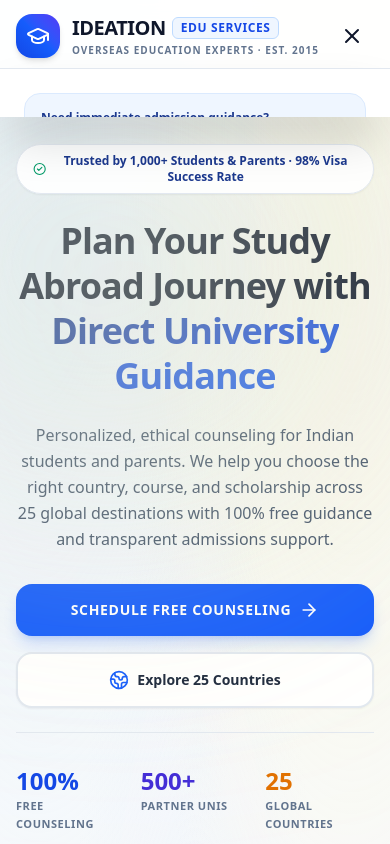
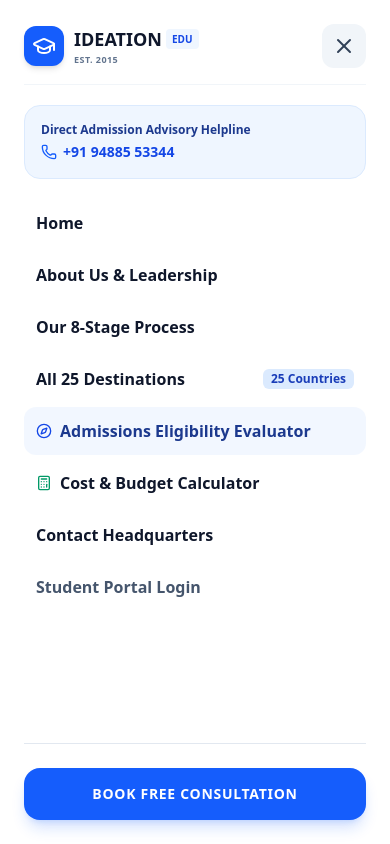
Before and after one commit to varghesegt/ideation, a Next.js app: page / in a window 390 px wide. Both pictures are taken after a click on the button 352 px from the left and 36 px from the top of the page. Shown: the top 844 px of the page. Built offline with nearby package versions, Linux system fonts and the light colour scheme.

Commit message:
fix(mobile): full-screen mobile menu drawer with zero stacking clashes

```diff
--- a/src/components/layout/navbar.tsx
+++ b/src/components/layout/navbar.tsx
@@ -32,7 +32,8 @@ export function Navbar() {
   }, [pathname]);
 
   return (
-    <header className="fixed top-0 left-0 right-0 z-50 bg-white/95 backdrop-blur-md border-b border-slate-200/90 shadow-xs transition-all">
+    <>
+      <header className="fixed top-0 left-0 right-0 z-40 bg-white/95 backdrop-blur-md border-b border-slate-200/90 shadow-xs transition-all">
         {/* Top Advisory Notice Bar */}
         <div className="bg-slate-50 border-b border-slate-200/70 text-slate-600 text-xs py-1.5 px-4 hidden lg:block">
           <Container size="large">
@@ -291,51 +292,91 @@ export function Navbar() {
 
             {/* Mobile Menu Toggle Button */}
             <button
-            onClick={() => setMobileMenuOpen(!mobileMenuOpen)}
-            className="md:hidden p-2.5 rounded-xl text-slate-900 hover:bg-slate-100 transition-colors"
-            aria-label="Toggle Navigation Menu"
+              onClick={() => setMobileMenuOpen(true)}
+              className="md:hidden p-2.5 rounded-xl text-slate-900 hover:bg-slate-100 transition-colors cursor-pointer"
+              aria-label="Open Navigation Menu"
             >
-            {mobileMenuOpen ? <X className="w-6 h-6" /> : <Menu className="w-6 h-6" />}
+              <Menu className="w-6 h-6" />
             </button>
           </div>
         </Container>
+      </header>
 
-      {/* Mobile Drawer */}
+      {/* Full-Screen Mobile Drawer - Impervious to Z-Index or Stacking Context Clashes */}
       {mobileMenuOpen && (
-        <div className="md:hidden fixed inset-x-0 top-[68px] bottom-0 bg-white z-50 overflow-y-auto p-6 space-y-4 shadow-2xl animate-fade-in text-slate-900 border-t border-slate-200">
-          <div className="p-4 rounded-2xl bg-blue-50 border border-blue-100 space-y-1 mb-2">
-            <p className="text-xs font-extrabold text-blue-900">
-              Need immediate admission guidance?
+        <div className="md:hidden fixed inset-0 z-[100] bg-white overflow-y-auto p-6 flex flex-col justify-between animate-fade-in text-slate-900">
+          <div className="space-y-5">
+            {/* Mobile Header Bar */}
+            <div className="flex items-center justify-between pb-4 border-b border-slate-100">
+              <Link
+                href="/"
+                className="flex items-center gap-2.5"
+                onClick={() => setMobileMenuOpen(false)}
+              >
+                <div className="w-10 h-10 rounded-xl bg-blue-600 flex items-center justify-center text-white shadow-md">
+                  <GraduationCap className="w-6 h-6 text-white" />
+                </div>
+                <div>
+                  <div className="flex items-center gap-1">
+                    <span className="font-black text-lg text-slate-900">IDEATION</span>
+                    <span className="text-blue-700 text-[10px] font-black uppercase px-1.5 py-0.5 rounded bg-blue-50">
+                      Edu
+                    </span>
+                  </div>
+                  <p className="text-[9px] uppercase tracking-wider font-bold text-slate-500">
+                    Est. 2015
+                  </p>
+                </div>
+              </Link>
+              <button
+                onClick={() => setMobileMenuOpen(false)}
+                className="p-2.5 rounded-xl bg-slate-100 hover:bg-slate-200 text-slate-700 transition-colors cursor-pointer"
+                aria-label="Close Menu"
+              >
+                <X className="w-6 h-6" />
+              </button>
+            </div>
+
+            {/* Direct Helpline Banner */}
+            <div className="p-4 rounded-2xl bg-blue-50 border border-blue-100 space-y-1">
+              <p className="text-xs font-black text-blue-900">
+                Direct Admission Advisory Helpline
               </p>
               <a
                 href="tel:+919488553344"
                 className="text-sm font-black text-blue-700 flex items-center gap-1.5"
               >
-              <Phone className="w-4 h-4" /> +91 94885 53344
+                <Phone className="w-4 h-4 text-blue-600" /> +91 94885 53344
               </a>
             </div>
 
+            {/* Navigation Links */}
+            <nav className="space-y-1">
               <Link
                 href="/"
-            className="block p-3.5 text-base font-bold text-slate-900 rounded-xl hover:bg-slate-50"
+                onClick={() => setMobileMenuOpen(false)}
+                className="block p-3 text-base font-bold text-slate-900 rounded-xl hover:bg-slate-50"
               >
                 Home
               </Link>
               <Link
                 href="/about"
-            className="block p-3.5 text-base font-bold text-slate-900 rounded-xl hover:bg-slate-50"
+                onClick={() => setMobileMenuOpen(false)}
+                className="block p-3 text-base font-bold text-slate-900 rounded-xl hover:bg-slate-50"
               >
                 About Us & Leadership
               </Link>
               <Link
                 href="/services"
-            className="block p-3.5 text-base font-bold text-slate-900 rounded-xl hover:bg-slate-50"
+                onClick={() => setMobileMenuOpen(false)}
+                className="block p-3 text-base font-bold text-slate-900 rounded-xl hover:bg-slate-50"
               >
                 Our 8-Stage Process
               </Link>
               <Link
                 href="/destinations"
-            className="block p-3.5 text-base font-bold text-slate-900 rounded-xl hover:bg-slate-50 flex items-center justify-between"
+                onClick={() => setMobileMenuOpen(false)}
+                className="block p-3 text-base font-bold text-slate-900 rounded-xl hover:bg-slate-50 flex items-center justify-between"
               >
                 <span>All 25 Destinations</span>
                 <span className="px-2 py-0.5 text-xs font-black rounded-md bg-blue-100 text-blue-800">
@@ -344,39 +385,51 @@ export function Navbar() {
               </Link>
               <Link
                 href="/tools/profile-evaluator"
-            className="block p-3.5 text-base font-bold text-slate-900 bg-slate-50 rounded-xl flex items-center gap-2"
+                onClick={() => setMobileMenuOpen(false)}
+                className="block p-3 text-base font-bold text-blue-900 bg-blue-50/80 rounded-xl flex items-center gap-2"
               >
-            <Compass className="w-4 h-4 text-blue-600" />
+                <Compass className="w-4 h-4 text-blue-700" />
                 <span>Admissions Eligibility Evaluator</span>
               </Link>
               <Link
                 href="/tools/cost-calculator"
-            className="block p-3.5 text-base font-bold text-slate-900 rounded-xl hover:bg-slate-50"
+                onClick={() => setMobileMenuOpen(false)}
+                className="block p-3 text-base font-bold text-slate-900 rounded-xl hover:bg-slate-50 flex items-center gap-2"
               >
-            Cost & Budget Calculator
+                <Calculator className="w-4 h-4 text-emerald-600" />
+                <span>Cost & Budget Calculator</span>
               </Link>
               <Link
                 href="/contact"
-            className="block p-3.5 text-base font-bold text-slate-900 rounded-xl hover:bg-slate-50"
+                onClick={() => setMobileMenuOpen(false)}
+                className="block p-3 text-base font-bold text-slate-900 rounded-xl hover:bg-slate-50"
               >
                 Contact Headquarters
               </Link>
               <Link
                 href="/student-login"
-            className="block p-3.5 text-base font-bold text-slate-900 rounded-xl hover:bg-slate-50"
+                onClick={() => setMobileMenuOpen(false)}
+                className="block p-3 text-base font-bold text-slate-600 rounded-xl hover:bg-slate-50"
               >
                 Student Portal Login
               </Link>
+            </nav>
+          </div>
 
-          <div className="pt-4 border-t border-slate-200 space-y-3">
-            <a href="/#register" className="block w-full">
-              <button className="w-full py-3.5 rounded-2xl bg-blue-600 text-white font-extrabold text-sm uppercase tracking-wider shadow-lg">
+          {/* Bottom Free Consultation CTA */}
+          <div className="pt-6 border-t border-slate-200 space-y-3">
+            <a
+              href="/#register"
+              onClick={() => setMobileMenuOpen(false)}
+              className="block w-full"
+            >
+              <button className="w-full py-4 rounded-2xl bg-blue-600 hover:bg-blue-700 text-white font-black text-sm uppercase tracking-wider shadow-lg shadow-blue-600/20 cursor-pointer">
                 Book Free Consultation
               </button>
             </a>
           </div>
         </div>
       )}
-    </header>
+    </>
   );
 }
```
Lines whose indentation alone changed are shown as unchanged.
